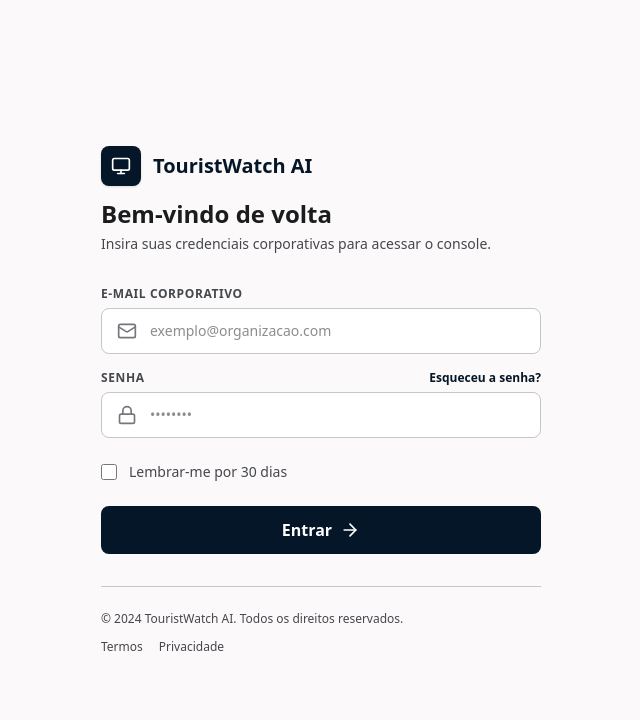
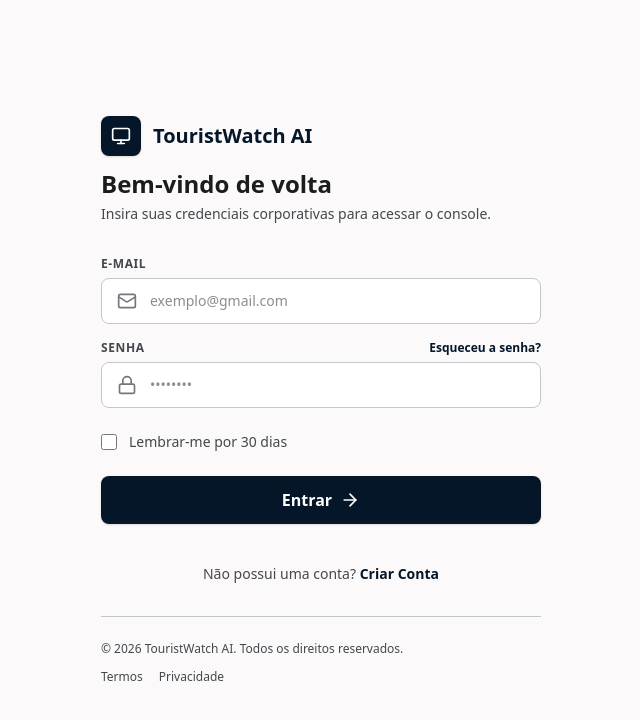
Before and after one commit to igorBrenno/turismo-ai-llm, a React (Vite) app in the folder turismo-llm/: page /login in a window 1280 px wide. Shown: the top 720 px of the page, without its empty margins (319-959 px from the left). Built offline with nearby package versions, Linux system fonts and the light colour scheme.

Commit message:
feat: Adicionando caminho para a rota registro

```diff
--- a/turismo-llm/src/pages/login.tsx
+++ b/turismo-llm/src/pages/login.tsx
@@ -87,7 +87,7 @@
                 {/* Input de Email */}
                 <div className="space-y-1.5">
                   <label className="text-xs font-bold text-[#44474c] tracking-wider block" htmlFor="email">
-                    E-MAIL CORPORATIVO
+                    E-MAIL
                   </label>
                   <div className="relative">
                     <span className="absolute inset-y-0 left-0 pl-4 flex items-center text-[#74777d] pointer-events-none">
@@ -97,7 +97,7 @@
                       id="email"
                       type="email"
                       required
-                      placeholder="exemplo@organizacao.com"
+                      placeholder="exemplo@gmail.com"
                       value={email}
                       onChange={(e) => setEmail(e.target.value)}
                       disabled={isLoading}
@@ -153,7 +153,7 @@
               <button
                 type="submit"
                 disabled={isLoading}
-                className="w-full py-3 px-4 bg-[#041627] text-white font-semibold rounded-lg hover:bg-[#1a2b3c] transition-all active:scale-[0.99] flex justify-center items-center gap-2 disabled:opacity-75 disabled:pointer-events-none"
+                className="w-full py-3 px-4 bg-[#041627] text-white font-semibold rounded-lg hover:bg-[#112336] transition-all active:scale-[0.99] flex justify-center items-center gap-2 disabled:opacity-75 disabled:pointer-events-none shadow-sm"
               >
                 {isLoading ? (
                   <>
@@ -169,9 +169,23 @@
               </button>
             </form>
 
+            {/* Redirecionamento para Registro */}
+            <div className="text-center pt-2">
+              <p className="text-sm text-[#44474c]">
+                Não possui uma conta?{' '}
+                <button
+                  onClick={() => navigate('/register')}
+                  disabled={isLoading}
+                  className="text-[#041627] font-bold hover:underline transition-all focus:outline-none disabled:opacity-60"
+                >
+                  Criar Conta
+                </button>
+              </p>
+            </div>
+
             {/* Rodapé da Caixa de Login */}
             <div className="pt-6 border-t border-[#c4c6cd] flex flex-col sm:flex-row justify-between gap-3 text-[#44474c] text-xs font-medium">
-              <p>© 2024 TouristWatch AI. Todos os direitos reservados.</p>
+              <p>© 2026 TouristWatch AI. Todos os direitos reservados.</p>
               <div className="flex gap-4">
                 <a href="#terms" className="hover:text-[#041627] transition-colors">Termos</a>
                 <a href="#privacy" className="hover:text-[#041627] transition-colors">Privacidade</a>
```
